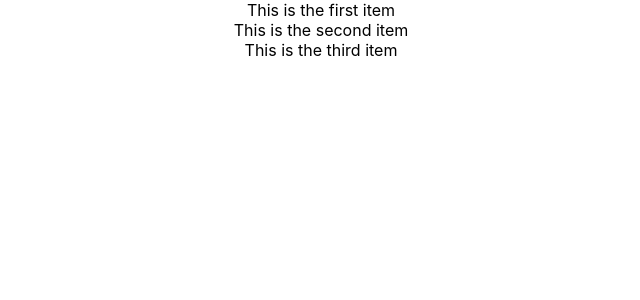
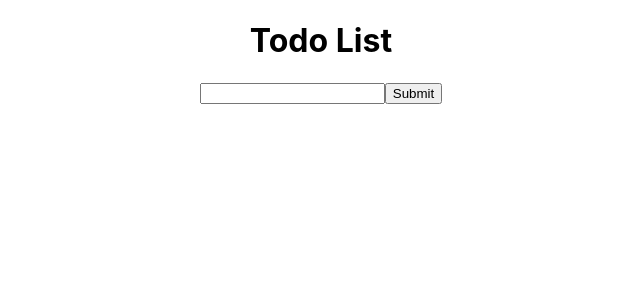
Before and after one commit to penamai/day11-aidee, a React (Create React App) app: page / in a window 1280 px wide. Shown: the top 300 px of the page, without its empty margins (319-959 px from the left). Built offline with nearby package versions, Linux system fonts and the light colour scheme.

Commit message:
feat: added a TodoGenerator component with add functionality

```diff
--- /dev/null
+++ b/src/components/TodoGenerator.js
@@ -0,0 +1,21 @@
+import { useRef } from 'react';
+
+const TodoGenerator = (props) =>{
+    const inputTodoRef = useRef();
+
+    const onSubmitClick = () => {
+        const newTodo = inputTodoRef.current.value;
+        if(newTodo === '') return;
+        props.onTodosChange(newTodo);
+        inputTodoRef.current.value = null;
+    }
+
+    return(
+        <div>
+            <input ref={inputTodoRef} type="text" />
+            <button onClick={onSubmitClick}>Submit</button>
+        </div>
+    );
+}
+
+export default TodoGenerator;
--- a/src/components/TodoGroup.js
+++ b/src/components/TodoGroup.js
@@ -1,8 +1,9 @@
 import TodoItem from './TodoItem';
+import { useState } from 'react';
 
-const TodoGroup = (props) =>{
-    return props.items.map((item, index) =>{
-       return <TodoItem key={index} item={item.item} />
+const TodoGroup = (props) => {
+    return props.todos.map((todo, index) => {
+        return <TodoItem key={index} item={todo} />
     });
 }
 
--- a/src/components/TodoList.js
+++ b/src/components/TodoList.js
@@ -1,15 +1,20 @@
 import TodoGroup from './TodoGroup';
+import TodoGenerator from './TodoGenerator';
+import { useState } from 'react';
 
 const TodoList = () =>{
-    const items = [
-        {item: "This is the first item"},
-        {item: "This is the second item"},
-        {item: "This is the third item"}
-    ];
+    const [todos, setTodos] = useState([]);
+
+    const onTodosChange = (newTodo) => {
+        console.log(newTodo);
+        setTodos([...todos, newTodo]);
+    };
 
     return (
         <div>
-            <TodoGroup items={items}/>
+            <h1>Todo List</h1>
+            <TodoGroup todos={todos} />
+            <TodoGenerator onTodosChange={onTodosChange} />
         </div>
     );
 }
```
